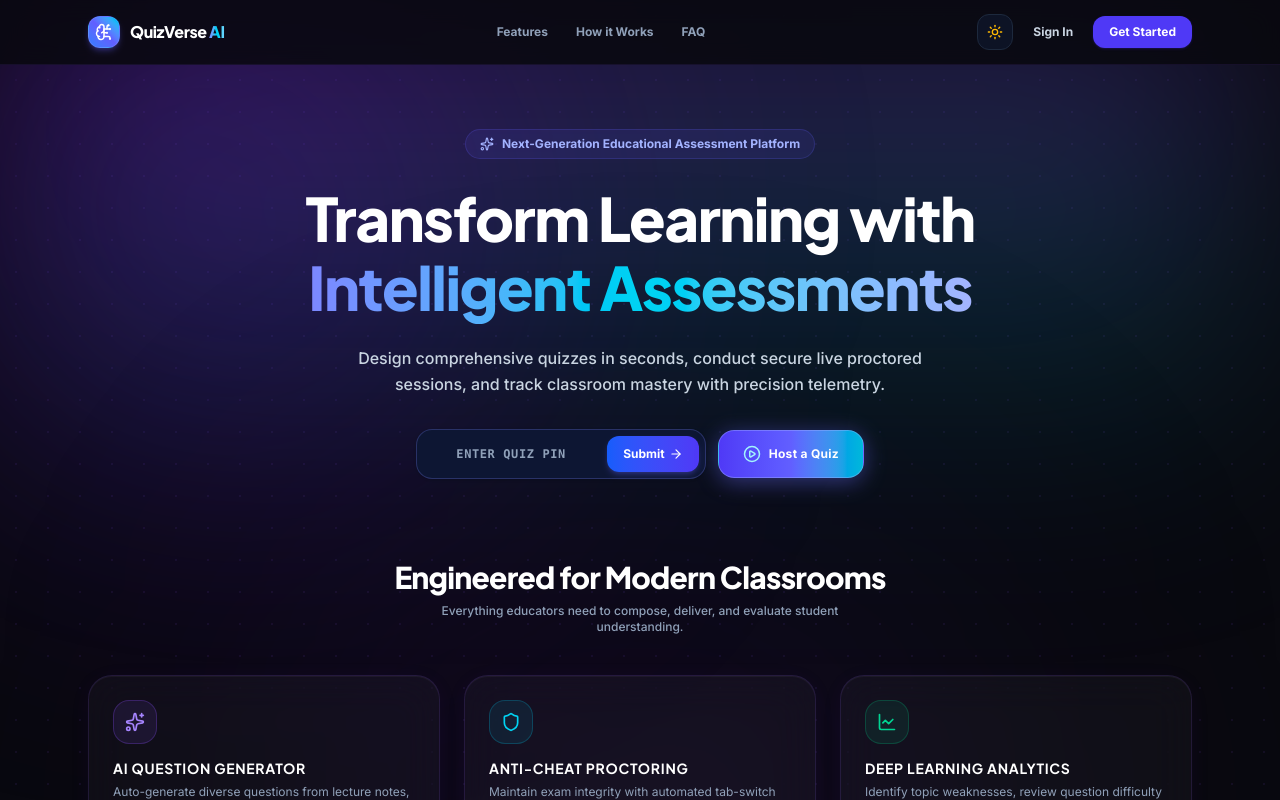
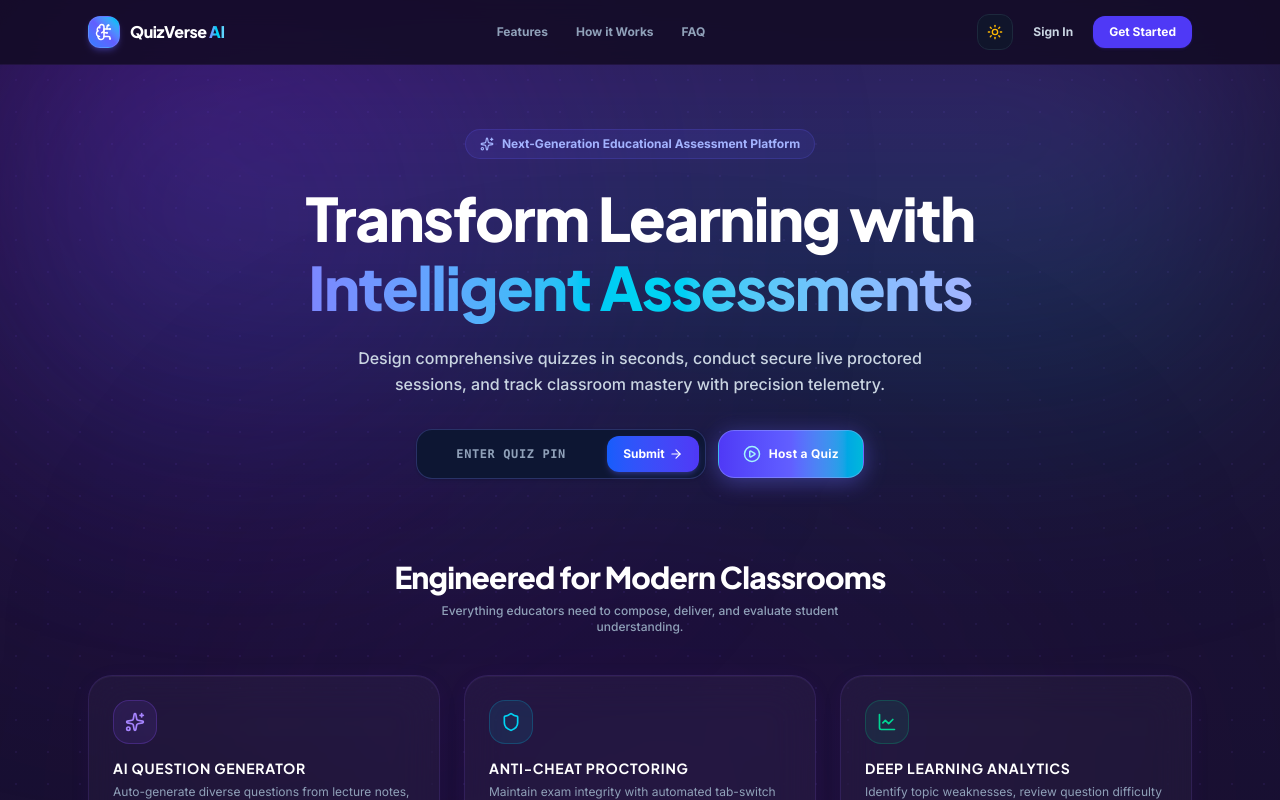
Before and after one commit to pabolusriram-gith/QUIZ_AI, a Next.js app in the folder frontend/: page / in a window 1280 px wide. Shown: the top 800 px of the page. Built offline with nearby package versions, Linux system fonts and the light colour scheme; no server answers.

Commit message:
feat: Update dark mode base color to Nebula Purple

```diff
--- a/frontend/src/app/page.tsx
+++ b/frontend/src/app/page.tsx
@@ -51,7 +51,7 @@ export default function Home() {
   ];
 
   return (
-    <div className="min-h-screen relative overflow-hidden bg-gradient-to-b from-[#f8fafc] via-[#eef2ff] to-[#e0e7ff] dark:from-[#09090f] dark:via-[#09090f] dark:to-[#0d0a14] text-slate-900 dark:text-slate-100 font-sans flex flex-col justify-between transition-colors duration-300">
+    <div className="min-h-screen relative overflow-hidden bg-gradient-to-b from-[#f8fafc] via-[#eef2ff] to-[#e0e7ff] dark:from-[#1e143c] dark:via-[#170f2e] dark:to-[#120b24] text-slate-900 dark:text-slate-100 font-sans flex flex-col justify-between transition-colors duration-300">
 
       {/* --- Ambient Visual Background Layers --- */}
       <div className="pointer-events-none select-none absolute inset-0 overflow-hidden z-0" aria-hidden="true">
@@ -70,7 +70,7 @@ export default function Home() {
       </div>
 
       {/* Top Navbar */}
-      <header className="sticky top-0 z-50 w-full border-b border-slate-200/80 dark:border-violet-500/10 bg-[#f8fafc]/85 dark:bg-[#09090f]/85 backdrop-blur-md">
+      <header className="sticky top-0 z-50 w-full border-b border-slate-200/80 dark:border-violet-500/10 bg-[#f8fafc]/85 dark:bg-[#120b24]/85 backdrop-blur-md">
         <div className="max-w-6xl mx-auto px-6 h-16 flex items-center justify-between">
           <Link href="/" className="flex items-center gap-2.5 group">
             <div className="h-8 w-8 rounded-xl bg-gradient-to-tr from-blue-500 via-indigo-500 to-cyan-400 border border-indigo-400/40 flex items-center justify-center text-white shadow-md shadow-indigo-500/30 group-hover:scale-105 transition-transform">
@@ -351,7 +351,7 @@ export default function Home() {
       </main>
 
       {/* Footer */}
-      <footer className="w-full border-t border-slate-200/80 dark:border-violet-500/10 bg-[#eef2f7]/70 dark:bg-[#09090f]">
+      <footer className="w-full border-t border-slate-200/80 dark:border-violet-500/10 bg-[#eef2f7]/70 dark:bg-[#120b24]">
         <div className="max-w-6xl mx-auto px-6 py-10 flex flex-col sm:flex-row items-center justify-between gap-4 text-xs text-slate-500 dark:text-slate-500 font-medium">
           <div className="flex items-center gap-2">
             <BrainCircuit className="h-4 w-4 text-indigo-600 dark:text-indigo-400" />
--- a/frontend/src/components/auth/LoginForm.tsx
+++ b/frontend/src/components/auth/LoginForm.tsx
@@ -155,7 +155,7 @@ export default function LoginForm() {
   };
 
   return (
-    <div className="relative min-h-screen w-full overflow-hidden bg-gradient-to-b from-[#f8fafc] via-[#eef2ff] to-[#e0e7ff] dark:bg-gradient-to-b dark:from-[#09090f] dark:via-[#09090f] dark:to-[#0d0a14] text-foreground flex flex-col justify-between items-center py-10 px-4">
+    <div className="relative min-h-screen w-full overflow-hidden bg-gradient-to-b from-[#f8fafc] via-[#eef2ff] to-[#e0e7ff] dark:bg-gradient-to-b dark:from-[#1e143c] dark:via-[#170f2e] dark:to-[#120b24] text-foreground flex flex-col justify-between items-center py-10 px-4">
 
       {/* ----------------- Background Design ----------------- */}
 
--- a/frontend/src/components/auth/ProtectedRoute.tsx
+++ b/frontend/src/components/auth/ProtectedRoute.tsx
@@ -39,7 +39,7 @@ export const ProtectedRoute: React.FC<ProtectedRouteProps> = ({ children, allowe
 
   if (loading) {
     return (
-      <div className="min-h-screen w-full bg-gradient-to-b from-[#09090f] via-[#0d0a14] to-[#07070d] text-slate-100 flex items-center justify-center">
+      <div className="min-h-screen w-full bg-gradient-to-b from-[#1e143c] via-[#170f2e] to-[#120b24] text-slate-100 flex items-center justify-center">
         <div className="flex flex-col items-center space-y-4">
           <div className="animate-spin rounded-full h-9 w-9 border-3 border-indigo-500 border-t-transparent shadow-lg shadow-indigo-500/20" />
           <p className="text-xs font-bold text-slate-300 tracking-wide font-sans">Checking authorization...</p>
--- a/frontend/src/components/auth/RegisterForm.tsx
+++ b/frontend/src/components/auth/RegisterForm.tsx
@@ -139,7 +139,7 @@ export default function RegisterForm() {
   };
 
   return (
-    <div className="relative min-h-screen w-full overflow-hidden bg-gradient-to-b from-[#f8fafc] via-[#eef2ff] to-[#e0e7ff] dark:bg-gradient-to-b dark:from-[#09090f] dark:via-[#09090f] dark:to-[#0d0a14] text-foreground flex flex-col justify-between items-center py-10 px-4">
+    <div className="relative min-h-screen w-full overflow-hidden bg-gradient-to-b from-[#f8fafc] via-[#eef2ff] to-[#e0e7ff] dark:bg-gradient-to-b dark:from-[#1e143c] dark:via-[#170f2e] dark:to-[#120b24] text-foreground flex flex-col justify-between items-center py-10 px-4">
 
       {/* Background Design */}
       <div
--- a/frontend/src/styles/globals.css
+++ b/frontend/src/styles/globals.css
@@ -196,37 +196,37 @@ body {
     --sidebar-ring: #4f46e5;
   }
 
-  /* ===== DARK THEME — DEEP SPACE INTELLIGENCE ===== */
+  /* ===== DARK THEME — NEBULA PURPLE ===== */
   .dark {
-    --background: #09090f; /* true deep space — near-black with cool undertone */
-    --foreground: #e8e8f0; /* slightly warm white for readability */
+    --background: #170f2e; /* distinct deep purple, clearly not black */
+    --foreground: #f8fafc;
 
-    --card: rgba(255, 255, 255, 0.034); /* ultra-thin glass card */
-    --card-foreground: #e8e8f0;
+    --card: rgba(30, 20, 60, 0.4); /* richer purple glass */
+    --card-foreground: #f8fafc;
 
-    --popover: #111118; /* popovers are slightly elevated from bg */
-    --popover-foreground: #e8e8f0;
+    --popover: #1e143c;
+    --popover-foreground: #f8fafc;
 
-    --primary: #7c3aed; /* rich violet — vivid, AI-grade */
+    --primary: #a855f7; /* vivid purple */
     --primary-foreground: #ffffff;
 
-    --secondary: rgba(124, 58, 237, 0.12); /* translucent violet chip */
-    --secondary-foreground: #c4b5fd;
+    --secondary: rgba(168, 85, 247, 0.15);
+    --secondary-foreground: #e9d5ff;
 
-    --muted: rgba(255, 255, 255, 0.05);
-    --muted-foreground: #8b8ba8; /* softer slate-purple */
+    --muted: rgba(255, 255, 255, 0.08);
+    --muted-foreground: #a78bfa;
 
-    --accent: #22d3ee; /* electric cyan */
-    --accent-foreground: #030712;
+    --accent: #ec4899; /* pink accent */
+    --accent-foreground: #ffffff;
 
     --destructive: #f43f5e;
     --destructive-foreground: #ffffff;
 
-    --border: rgba(139, 92, 246, 0.16); /* violet-tinted border */
-    --input: rgba(255, 255, 255, 0.05);
-    --ring: #7c3aed;
+    --border: rgba(168, 85, 247, 0.25);
+    --input: rgba(255, 255, 255, 0.08);
+    --ring: #a855f7;
 
-    --sidebar: #07070d; /* darkest layer — sidebar feels separated */
+    --sidebar: #120b24; /* darkest purple for contrast */
     --sidebar-foreground: #8b8ba8;
     --sidebar-primary: #7c3aed;
     --sidebar-primary-foreground: #ffffff;
```
